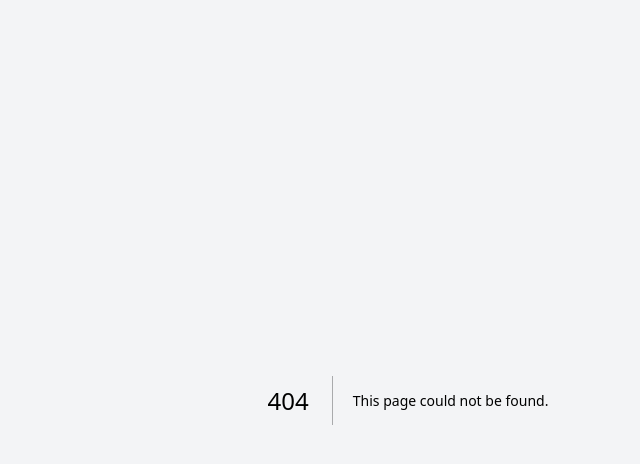
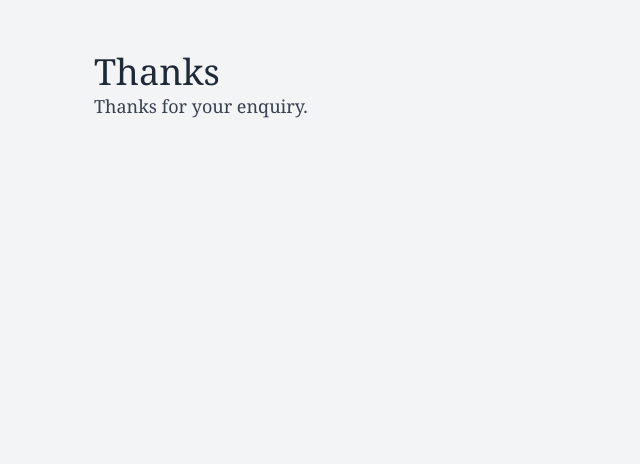
Before and after one commit to AndrewVos/andrewvos.com, a Next.js app: page /contact/success in a window 1280 px wide. Before the commit this address had no page. Shown: the top 464 px of the page, without its empty margins (232-872 px from the left). Built offline with nearby package versions, Linux system fonts and the light colour scheme.

Commit message:
Fix broken contact form

```diff
--- a/app/contact/page.tsx
+++ b/app/contact/page.tsx
@@ -5,7 +5,7 @@ export default function Hire() {
         <h1 className="text-4xl text-gray-800">
           Contact Andrew Vos
         </h1>
-        <form name="contact" method="post" data-netlify="true" id="contact">
+        <form name="contact" action="/contact/success" method="POST" data-netlify="true">
           <div className="mt-4 w-full">
             <label className=
               "block text-gray-700 mb-1 font-bold text-left">Name</label>
--- /dev/null
+++ b/app/contact/success/page.tsx
@@ -0,0 +1,14 @@
+export default function Success() {
+    return (
+        <div className="container mx-auto p-3 mt-10 mb-5">
+            <div className="w-full lg:w-1/2 mx-auto">
+                <h1 className="text-4xl text-gray-800">
+                    Thanks
+                </h1>
+                <p className="text-lg text-gray-700">
+                    Thanks for your enquiry.
+                </p>
+            </div>
+        </div>
+    )
+}
```
